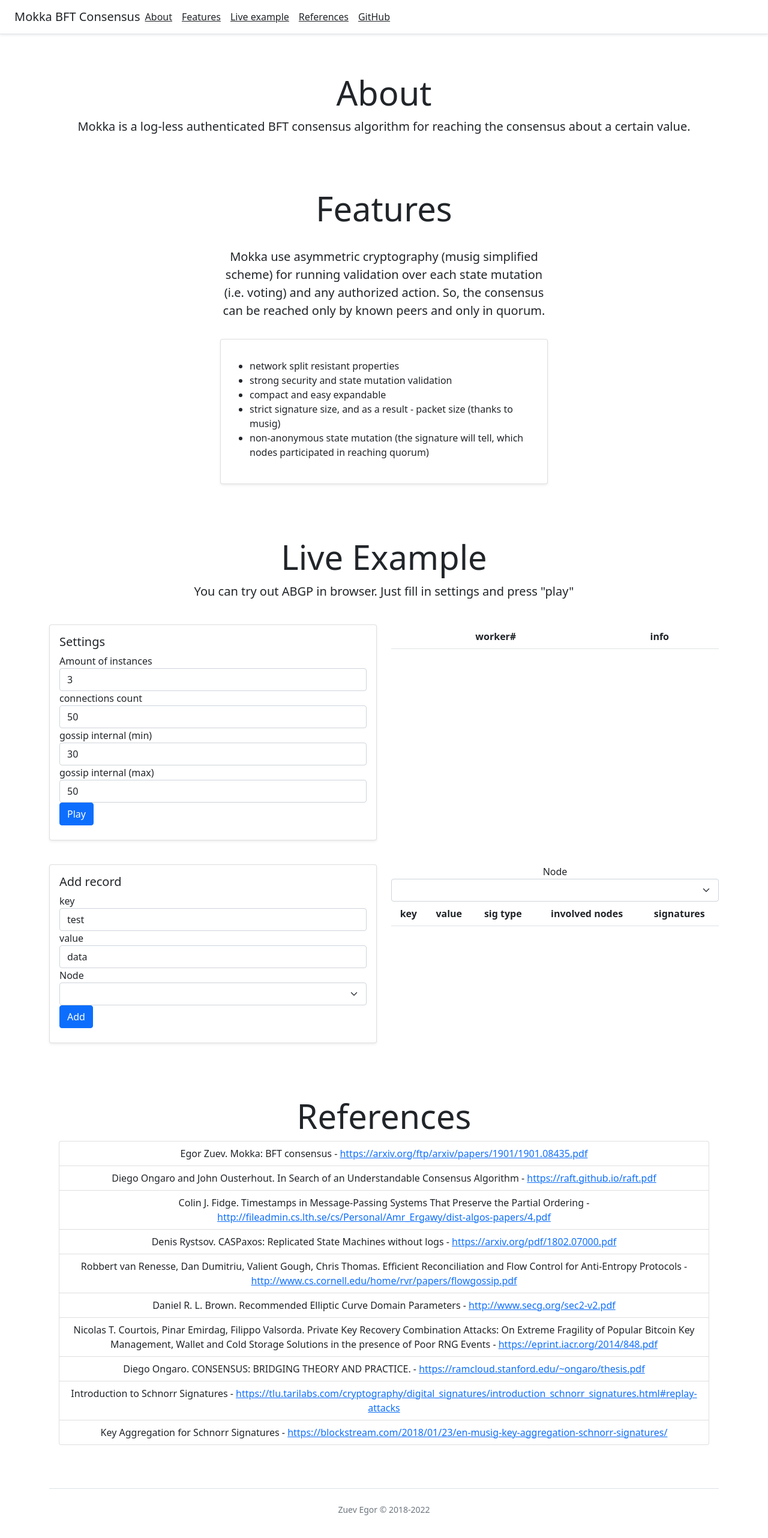
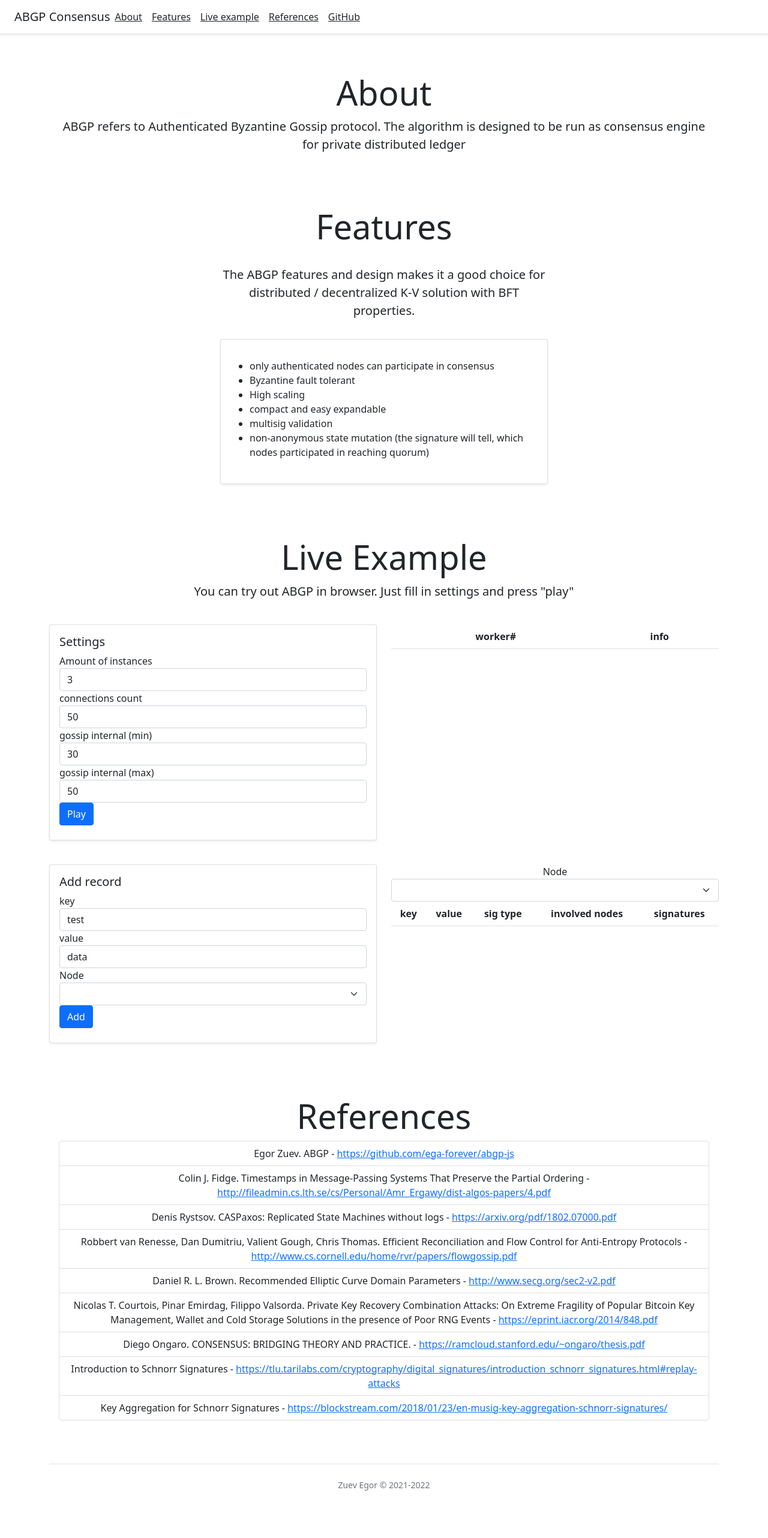
Before and after one commit to ega-forever/abgp-website, an Angular app: page / in a window 1280 px wide. Shown: the top 2564 px of the page at 60% size. After the commit the page ends 2534 px from the top, so only its background shows below. Built offline with nearby package versions, Linux system fonts and the light colour scheme.

Commit message:
*initial

```diff
--- a/src/app/about/about.component.html
+++ b/src/app/about/about.component.html
@@ -1,4 +1,4 @@
 <div class="pricing-header px-3 py-3 pt-md-5 pb-md-4 mx-auto text-center">
   <h1 class="display-4">About</h1>
-  <p class="lead">Mokka is a log-less authenticated BFT consensus algorithm for reaching the consensus about a certain value.</p>
+  <p class="lead">ABGP refers to Authenticated Byzantine Gossip protocol. The algorithm is designed to be run as consensus engine for private distributed ledger</p>
 </div>
--- a/src/app/app.component.html
+++ b/src/app/app.component.html
@@ -2,13 +2,13 @@
 
 
 <div class="d-flex flex-column flex-md-row align-items-center p-3 px-md-4 mb-3 bg-white border-bottom shadow-sm">
-  <h5 class="my-0 mr-md-auto font-weight-normal">Mokka BFT Consensus</h5>
+  <h5 class="my-0 mr-md-auto font-weight-normal">ABGP Consensus</h5>
   <nav class="my-2 my-md-0 mr-md-3">
     <a class="p-2 text-dark" href="#about" (click)="scrollTo(about)">About</a>
     <a class="p-2 text-dark" href="#features" (click)="scrollTo(features)">Features</a>
     <a class="p-2 text-dark" href="#example" (click)="scrollTo(example)">Live example</a>
     <a class="p-2 text-dark" href="#references" (click)="scrollTo(references)">References</a>
-    <a class="p-2 text-dark" href="https://github.com/ega-forever/mokka">GitHub</a>
+    <a class="p-2 text-dark" href="https://github.com/ega-forever/abgp-js">GitHub</a>
   </nav>
 </div>
 
@@ -33,7 +33,7 @@
   <footer class="pt-4 my-md-5 border-top text-center">
     <div class="row">
       <div class="col-12 col-md">
-        <small class="d-block mb-6 text-muted">Zuev Egor &copy; 2018-{{currentYear}}</small>
+        <small class="d-block mb-6 text-muted">Zuev Egor &copy; 2021-{{currentYear}}</small>
       </div>
     </div>
   </footer>
--- a/src/app/example/example.component.ts
+++ b/src/app/example/example.component.ts
@@ -3,7 +3,6 @@ import { SettingsModel } from './models/SettingsModel';
 import { StateModel } from './models/StateModel';
 // @ts-ignore
 import crypto from 'crypto-browserify';
-import NodeStates from 'mokka/dist/consensus/constants/NodeStates';
 // @ts-ignore
 import _ from 'lodash';
 import { RecordModel } from './models/RecordModel';
--- a/src/app/features/features.component.html
+++ b/src/app/features/features.component.html
@@ -4,19 +4,18 @@
 
 <div class="row">
   <div class="card-deck mb-3 text-center col-md-6 offset-md-3">
-    <p class="lead">Mokka use asymmetric cryptography (musig simplified scheme) for
-      running validation over each state mutation (i.e. voting) and any authorized action.
-      So, the consensus can be reached only by known peers and only in quorum.</p>
+    <p class="lead">The ABGP features and design makes it a good choice for distributed / decentralized K-V solution with BFT properties.</p>
   </div>
 
   <div class="card-deck mb-3 col-md-6 offset-md-3">
     <div class="card mb-4 shadow-sm">
       <div class="card-body">
         <ul class="mt-3 mb-4">
-          <li>network split resistant properties</li>
-          <li>strong security and state mutation validation</li>
+          <li>only authenticated nodes can participate in consensus</li>
+          <li>Byzantine fault tolerant</li>
+          <li>High scaling</li>
           <li>compact and easy expandable</li>
-          <li>strict signature size, and as a result - packet size (thanks to musig)</li>
+          <li>multisig validation</li>
           <li>non-anonymous state mutation (the signature will tell, which nodes participated in reaching quorum)</li>
         </ul>
       </div>
--- a/src/app/references/references.component.ts
+++ b/src/app/references/references.component.ts
@@ -9,12 +9,8 @@ export class ReferencesComponent implements OnInit {
 
   public references: { title: string, url: string }[] = [
     {
-      title: 'Egor Zuev. Mokka: BFT consensus ',
-      url: 'https://arxiv.org/ftp/arxiv/papers/1901/1901.08435.pdf'
-    },
-    {
-      title: 'Diego Ongaro and John Ousterhout. In Search of an Understandable Consensus Algorithm ',
-      url: 'https://raft.github.io/raft.pdf'
+      title: 'Egor Zuev. ABGP ',
+      url: 'https://github.com/ega-forever/abgp-js'
     },
     {
       title: 'Colin J. Fidge. Timestamps in Message-Passing Systems That Preserve the Partial Ordering',
--- a/src/index.html
+++ b/src/index.html
@@ -2,7 +2,7 @@
 <html lang="en">
 <head>
   <meta charset="utf-8">
-  <title>Mokka BFT</title>
+  <title>ABGP</title>
   <base href="/">
   <meta name="viewport" content="width=device-width, initial-scale=1">
   <link rel="icon" type="image/x-icon" href="src/favicon.ico">
```
Also changed, not shown: package.json (+3 -4 lines), 1 other file (tests, documents, lock files or other folders).
